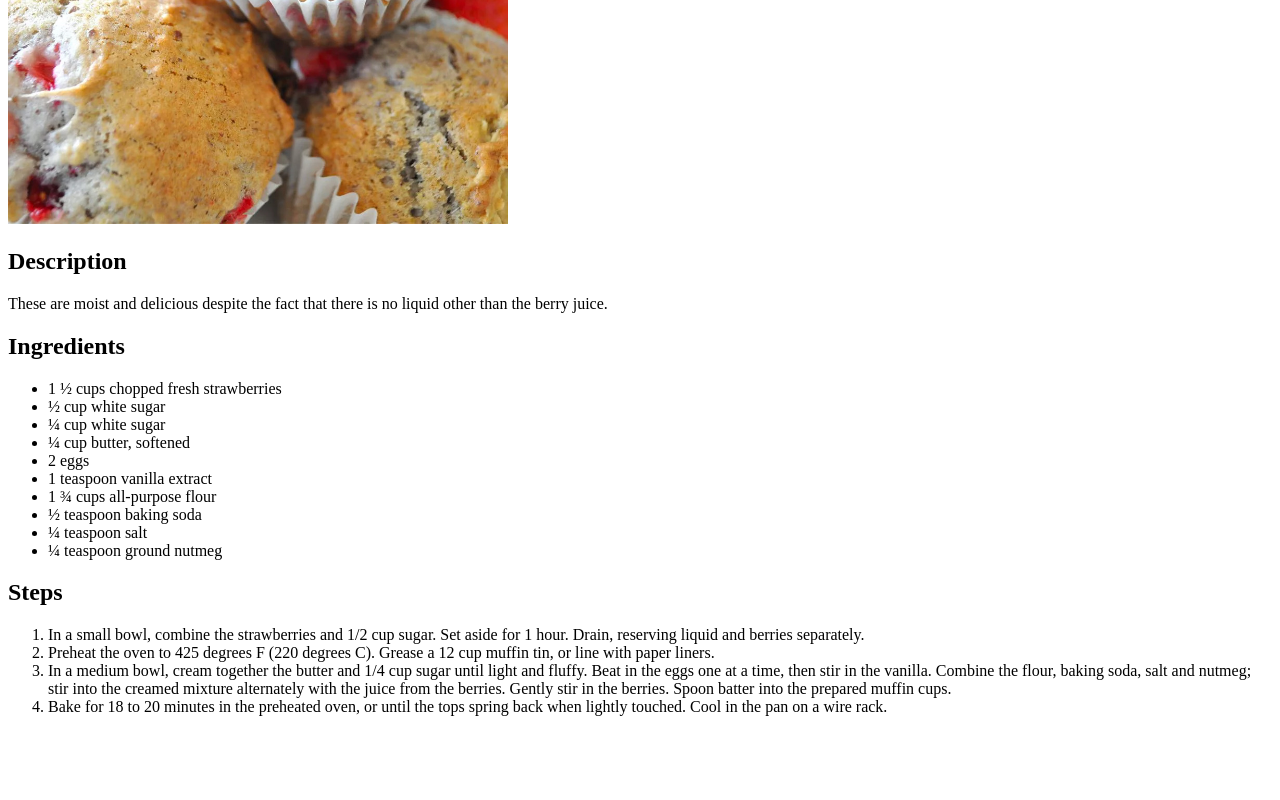
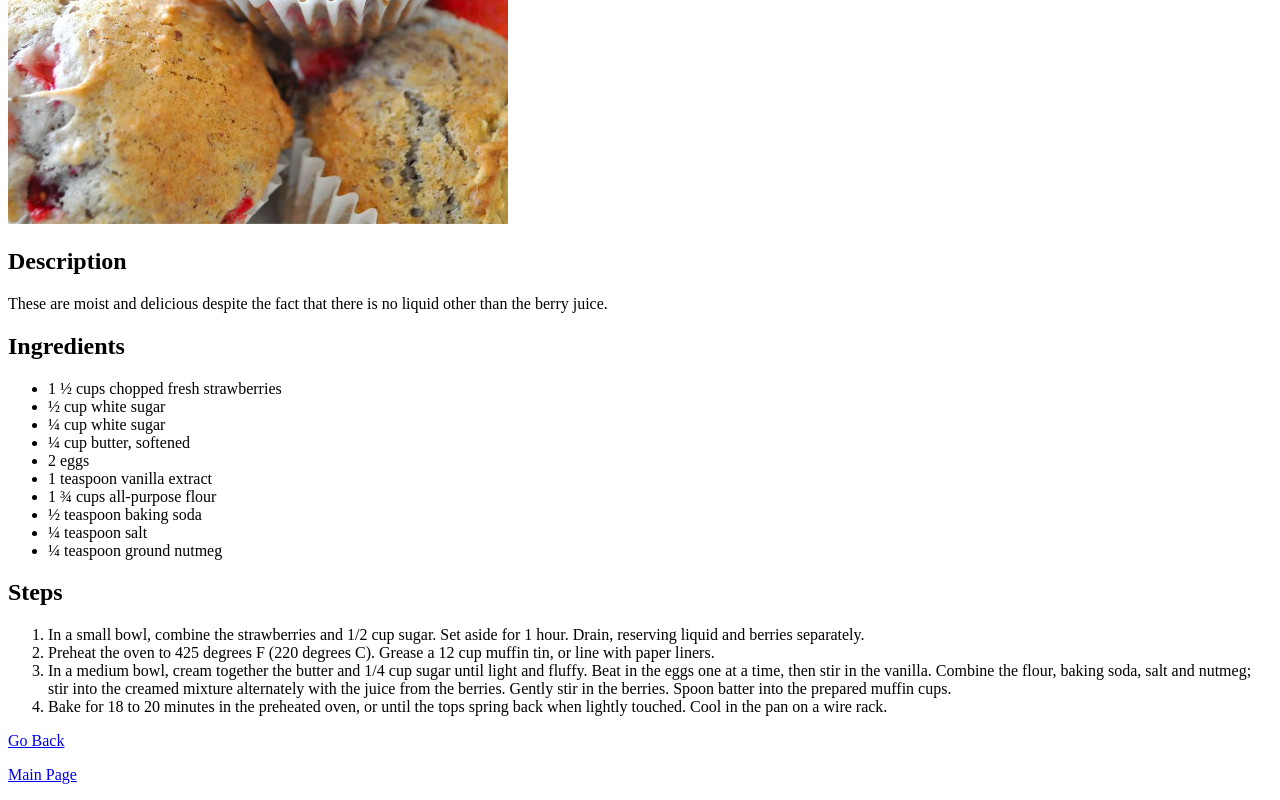
Before and after one commit to nanachichi/odin-recipes, a plain HTML site: page recipes/floridamuffins.html in a window 1280 px wide. Shown: the part 356-1156 px from the top of the page. Before the commit the page ends 1088 px from the top, so only its background shows below. Drawn offline with Linux system fonts and the light colour scheme.

Commit message:
Add the Go Back and Main links

```diff
--- a/recipes/floridamuffins.html
+++ b/recipes/floridamuffins.html
@@ -34,5 +34,7 @@
       <li>Bake for 18 to 20 minutes in the preheated oven, or until the tops spring back when lightly touched.
         Cool in the pan on a wire rack.</li>
     </ol>
+    <p><a href="#" onclick="history.go(-1)">Go Back</a></p>
+    <p><a href="../index.html">Main Page</a></p>
   </body>
 </html>
```
Also changed, not shown: recipes/greenteamuffins.html (+2 -0 lines), recipes/minimuffins.html (+2 -0 lines).
